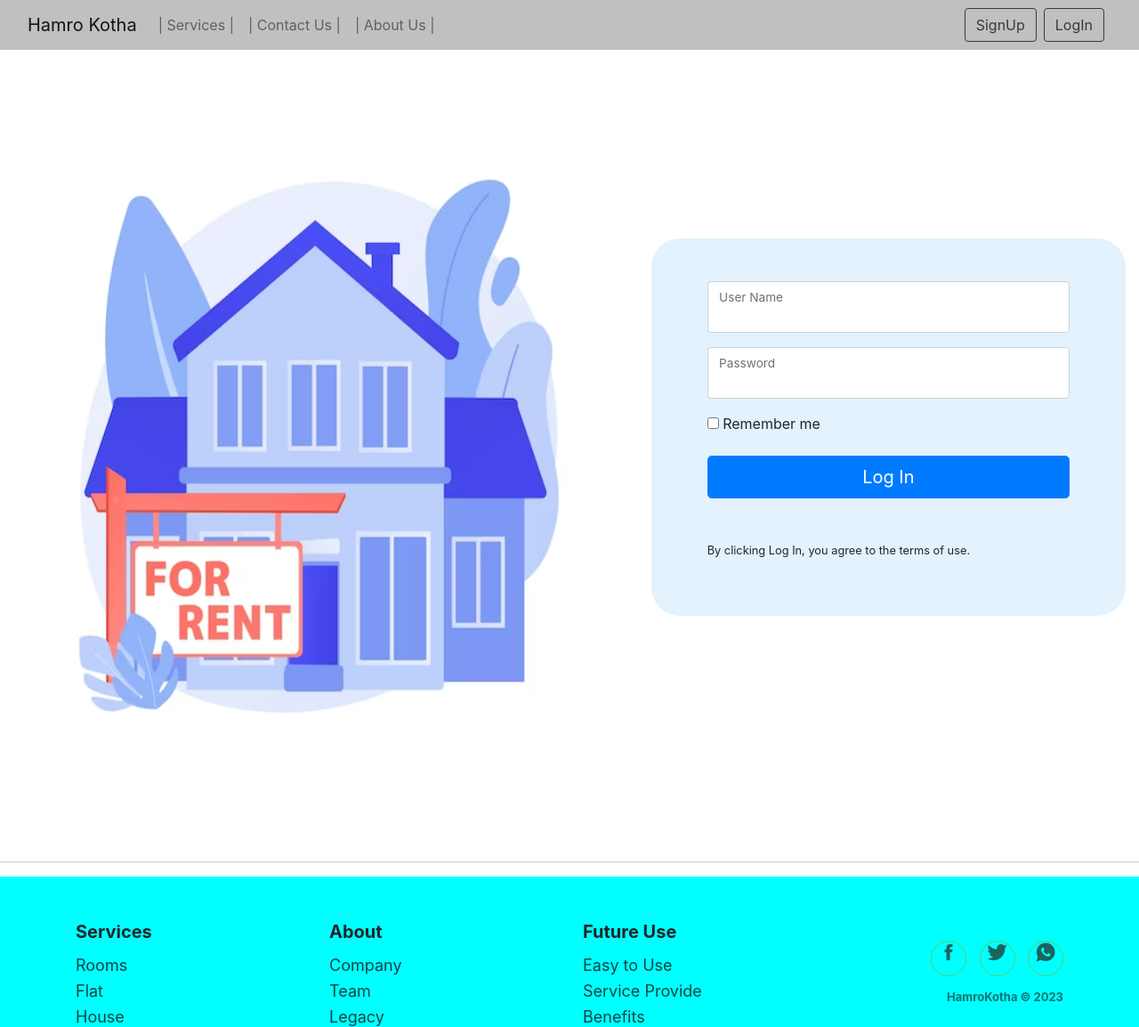
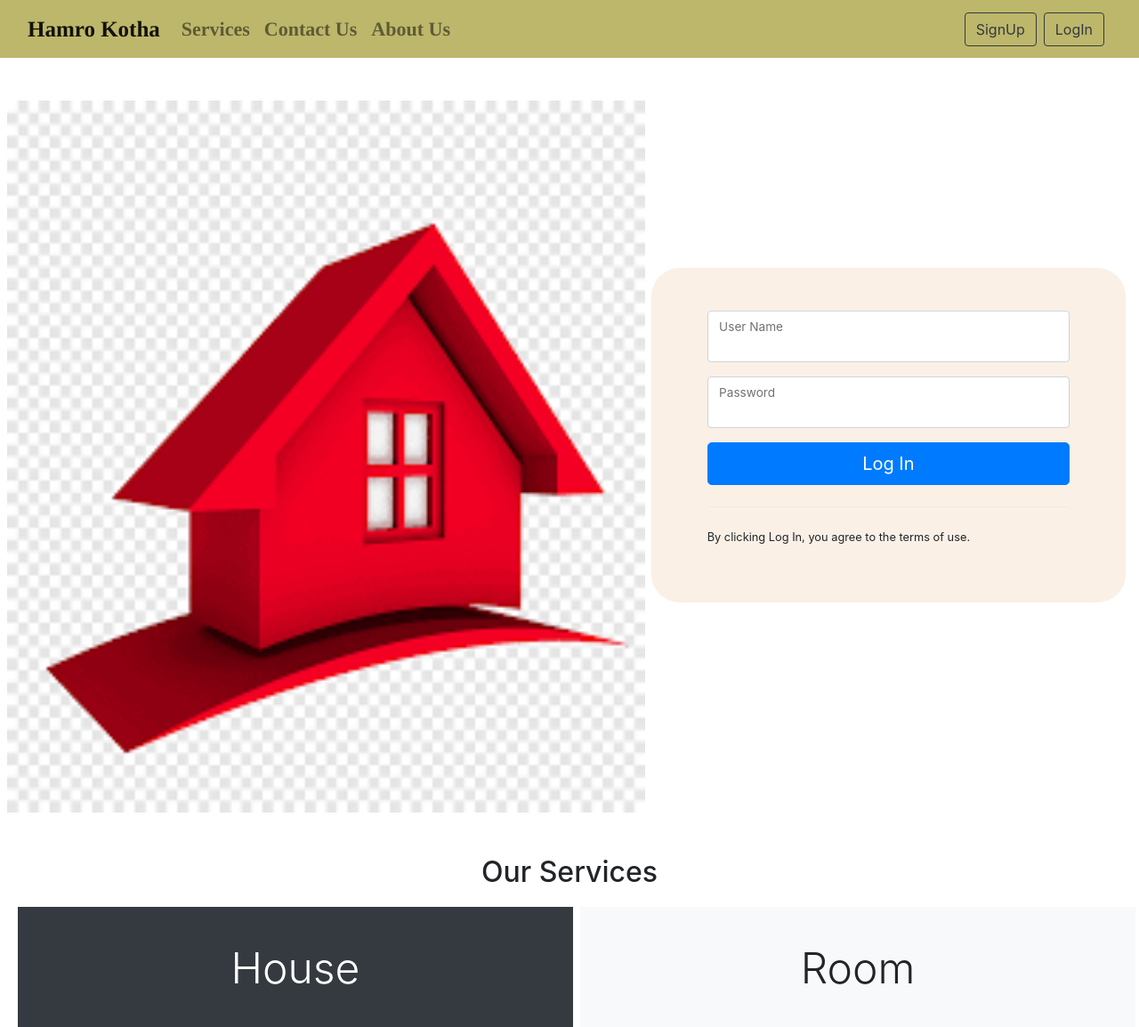
Before and after one commit to sb-bipin/hamrokotha, a Django app: page / in a window 1280 px wide. Shown: the top 1154 px of the page at 89% size. Run offline with Django 4.2, Linux system fonts and the light colour scheme; some libraries are stand-ins or nearby versions.

Commit message:
design modify

```diff
--- a/Hello/home/urls.py
+++ b/Hello/home/urls.py
@@ -39,6 +39,8 @@ urlpatterns = [
          views.service_details, name='service_details'),
     path('about', views.about, name="about"),
     path('loginabout', views.loginabout, name="loginabout"),
+    path('logoutService', views.logoutService, name="logoutService"),
+
 
 
 ]
--- a/Hello/home/views.py
+++ b/Hello/home/views.py
@@ -33,13 +33,14 @@ def home(request):
     return render(request, "index.html")
 
 
-# def gallery(request):
-#     return render(request, "gallery.html")
-
-
+# def index(request):
+#     userproperties = Property.objects.all()
+#     return render(request, "index.html", {'userproperties': userproperties})
+    # return HttpResponse("This is the homepage created from Django..! ")
 def index(request):
-    return render(request, "index.html")
-    # return HttpResponse("This is the homepage created from Django..! ")
+    user = request.user
+    userproperties = Property.objects.filter(user=user)
+    return render(request, "index.html", {'userproperties': userproperties})
 
 
 def services(request):
@@ -68,6 +69,11 @@ def service_details(request, service_id):
     services = Property.objects.filter(id=service_id)
 
     return render(request, 'service_details.html', {'services': services})
+
+
+def logoutService(request):
+    logoutServices = Property.objects.all()[:10]
+    return render(request, 'logoutService.html', {'logoutServices': logoutServices})
 
 
 @csrf_protect
--- a/Hello/templates/logouthome.html
+++ b/Hello/templates/logouthome.html
@@ -1,4 +1,6 @@
 {% extends 'logoutnavbar.html' %}
+{% load static %}
+
 
 <!doctype html>
 <html lang="en">
@@ -11,52 +13,27 @@
   </head>
   <body class="bg-darkwhite">
 
-      </div>
-      <div class="text-end " >
-        <a  href="/signup"> <button type="button" class="btn btn-outline-dark  me-2">SignUp</button> </a>
-        {% comment %} <a href="#" <button type="button" class="btn btn-warning">Sign-up</button> </a> {% endcomment %}
-       </div>
-      <div class="text-end " >
-       <a  href="/login"> <button type="button" class="btn btn-outline-dark  me-2">LogIn</button> </a>
-       {% comment %} <a href="#" <button type="button" class="btn btn-warning">Sign-up</button> </a> {% endcomment %}
-      </div>
 
 
-    </div>
+{% block body %}
 
 
 
-  </nav>
 
 
-{% if messages %}
-  {% for message in messages %}
 
-  <div class="alert alert-{{ message.tags }} alert-dismissible fade show my-0" role="alert">
-   <strong>  {{ message }} </strong>
-    <button type="button" class="btn-close" data-bs-dismiss="alert" aria-label="Close"></button>
-  </div>
-
-  {% endfor %}
-  {% endif %}
-
-{% block body %}
 
 <div class="row align-items-center g-lg-5 py-5 "  style="width: 100%;">
 
   <div class="col-lg-7 col-md-3 position-relative">
-    <img src="..\static\house.jpg" alt="Image" class="img-fluid d-block d-lg-none" style="width: 100%;">
-    <img src="..\static\house.jpg" alt="Image" class="img-fluid d-none d-lg-block" style="width: 120vh; height: 100vh;">
+    <img src="..\static\house.png" alt="Image" class="img-fluid d-block d-lg-none ml-2" style="width: 100%;">
+    <img src="..\static\house.png" alt="Image" class="img-fluid d-none d-lg-block ml-2" style="width: 120vh; height: 100vh;">
 
   </div>
 
 
 
-  {% comment %}  <h1 class="display-4 fw-bold lh-1 text-body-emphasis mb-3">Get your Service</h1>
-    <p class="col-lg-10 fs-4">We find.We Serve.<br>We are on your Service.</p>
-    {% endcomment %}
-
-  <div class="col-lg-5 col-md-9 mt-0  rounded-5" style="background-color: #e3f2fd;">
+  <div class="col-lg-5 col-md-9 mt-0  rounded-5" style="background-color: #FAF0E6;">
     <form class="p-4 p-md-5 border-rounded-3 bg-body-tertiary" action="login" method="POST">
       {%csrf_token%}
       <div class="form-floating mb-3">
@@ -67,18 +44,81 @@
         <input type="password" class="form-control" id="password" name="password">
         <label for="floatingPassword">Password</label>
       </div>
-      <div class="checkbox mb-3">
-        <label>
-          <input type="checkbox" value="remember-me"> Remember me
-        </label>
-      </div>
+
       <button class="w-100 btn btn-lg btn-primary" type="submit" name="submit" value="Login" >Log In</button>
       <hr class="my-4">
       <small class="text-body-secondary">By clicking Log In, you agree to the terms of use.</small>
     </form>
   </div>
 </div>
-<hr class="bg-dark h-150 ">
+
+
+
+
+
+
+
+
+
+
+
+
+<h2 class="text-center">Our Services</h2>
+
+
+
+
+
+<div class="d-md-flex flex-md-equal w-100 my-md-3 ps-md-3">
+  <div class="align-self-start p-2 m-1 w-100  bg-dark text-center text-white overflow-hidden">
+    <div class="my-3 py-3">
+      <h2 class="display-5">House</h2>
+    </div>
+    <div class="bg-light shadow-sm mx-auto" style="width: 80%; height: 320px; border-radius: 21px 21px 0 0;">
+      <img src="..\static\house1.png" alt="RoomImage" class="w-100">
+
+    </div>
+  </div>
+  <div class="align-self-end  p-2 m-1 w-100 bg-light text-center overflow-hidden">
+    <div class="my-3 p-3">
+      <h2 class="display-5">Room</h2>
+    </div>
+    <div class="bg-dark shadow-sm m-1 p-1" style="width: 100%; height: 700px; border-radius: 21px 21px 0 0;">
+      <img src="..\static\room.png" alt="RoomImage" class="w-100">
+
+    </div>
+  </div>
+</div>
+
+
+
+<div class="d-md-flex flex-md-equal w-100 my-md-3 ps-md-3">
+  <div class="align-self-start p-2 m-1 w-100  bg-dark text-center text-white overflow-hidden">
+    <div class="my-3 py-3">
+      <h2 class="display-5">Flat</h2>
+    </div>
+    <div class="bg-light shadow-sm mx-auto" style="width: 80%; height: 325px; border-radius: 21px 21px 0 0;">
+      <img src="..\static\flat.png" alt="RoomImage" class="w-100">
+
+    </div>
+  </div>
+  <div class="align-self-end  p-2 m-1 w-100 bg-light text-center overflow-hidden">
+    <div class="my-3 p-3">
+      <h2 class="display-5"></h2>
+    </div>
+    <div class="" >
+
+    </div>
+  </div>
+</div>
+
+
+
+
+
+
+
+
 
 
 <div class='footer'>
@@ -92,5 +132,8 @@
 
 
 <script src="https://cdn.jsdelivr.net/npm/bootstrap@5.2.2/dist/js/bootstrap.bundle.min.js" integrity="sha384-OERcA2EqjJCMA+/3y+gxIOqMEjwtxJY7qPCqsdltbNJuaOe923+mo//f6V8Qbsw3" crossorigin="anonymous"></script>
-  </body>
+
+
+
+</body>
 </html>
--- a/Hello/templates/logoutnavbar.html
+++ b/Hello/templates/logoutnavbar.html
@@ -12,8 +12,7 @@
     <link href="https://cdn.jsdelivr.net/npm/bootstrap@5.2.2/dist/css/bootstrap.min.css" rel="stylesheet" integrity="sha384-Zenh87qX5JnK2Jl0vWa8Ck2rdkQ2Bzep5IDxbcnCeuOxjzrPF/et3URy9Bv1WTRi" crossorigin="anonymous">
     <style>
       .navbar-nav li:hover a {
-        outline: 2px solid red;
-        font-size: 19px;
+        font-size: 28px;
       }
     </style>
 
@@ -21,12 +20,10 @@
 
 <body>
 
-<nav class="navbar navbar-expand-lg navbar-light" style="background-color:#C0C0C0;">
+<nav class="navbar navbar-expand-lg navbar-light" style="background-color:rgb(189,183,107);">
     <div class="container-fluid">
-      {% comment %} <img src="
-      {% static 'house.png' %}" width="55" height="55" alt="img"> {% endcomment %}
 
-      <a class="navbar-brand navbar-outline-dark" href="#">Hamro  Kotha  </a>
+      <a class="navbar-brand navbar-outline-dark" href="#" style=" font-size:25px; font-weight:bold; font-family:Broadway,Brush Script MT,Times, sans-serif; ">Hamro  Kotha  </a>
       <button class="navbar-toggler" type="button" data-bs-toggle="collapse" data-bs-target="#navbarSupportedContent" aria-controls="navbarSupportedContent" aria-expanded="false" aria-label="Toggle navigation">
         <span class="navbar-toggler-icon"></span>
       </button>
@@ -35,15 +32,15 @@
 
 
           <li class="nav-item">
-            <a class="nav-link "  aria-current="page" href="/login"> | Services |</a>
+            <a class="nav-link "  aria-current="page" href="/logoutService" style="font-size:22px;font-weight:bold;font-family:Times, sans-serif">  Services </a>
           </li>
 
           <li class="nav-item">
-            <a class="nav-link" href="/login">| Contact Us |</a>
+            <a class="nav-link" href="/login" style="font-size:22px;font-weight:bold;font-family:Times, sans-serif"> Contact Us</a>
           </li>
 
           <li class="nav-item">
-            <a class="nav-link" href="/about">| About Us |</a>
+            <a class="nav-link" href="/about" style="font-size:22px;font-weight:bold;font-family:Times, sans-serif"> About Us</a>
           </li>
         </ul>
 
@@ -70,7 +67,16 @@
   </nav>
 
 
+  {% if messages %}
+  {% for message in messages %}
 
+  <div class="alert alert-{{ message.tags }} alert-dismissible fade show my-0" role="alert">
+   <strong>  {{ message }} </strong>
+    <button type="button" class="btn-close" data-bs-dismiss="alert" aria-label="Close"></button>
+  </div>
+
+  {% endfor %}
+  {% endif %}
 
   {% block body %}{% endblock body %}
 
```
Also changed, not shown: Hello/templates/base.html (+12 -13 lines), Hello/templates/index.html (+26 -6 lines), Hello/templates/logoutService.html (added, +76 -0 lines), Hello/templates/services.html (+0 -30 lines), Hello/static/flat.png (added), Hello/static/house.jpg (deleted), Hello/static/house2.png (added), Hello/static/room.png (added), 1 other file.
